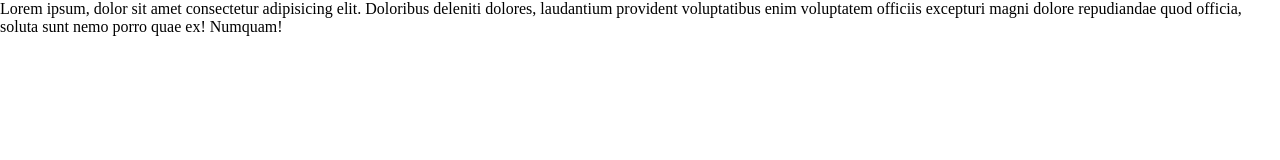
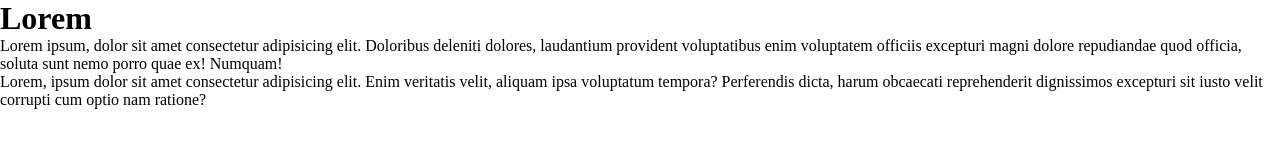
Before and after one commit to Bubbl33s/sesion-22, a plain HTML site: page index.html in a window 1280 px wide. Drawn offline with Linux system fonts and the light colour scheme.

Commit message:
Algunos nuevos parrafos

```diff
--- a/index.html
+++ b/index.html
@@ -3,15 +3,24 @@
   <head>
     <meta charset="UTF-8" />
     <meta name="viewport" content="width=device-width, initial-scale=1.0" />
-    <title>Document</title>
+    <title>Sesión 22</title>
     <link rel="stylesheet" href="./assets/css/style.css" />
   </head>
   <body>
+    <h1>Lorem</h1>
+
     <p>
       Lorem ipsum, dolor sit amet consectetur adipisicing elit. Doloribus
       deleniti dolores, laudantium provident voluptatibus enim voluptatem
       officiis excepturi magni dolore repudiandae quod officia, soluta sunt nemo
       porro quae ex! Numquam!
     </p>
+
+    <p>
+      Lorem, ipsum dolor sit amet consectetur adipisicing elit. Enim veritatis
+      velit, aliquam ipsa voluptatum tempora? Perferendis dicta, harum obcaecati
+      reprehenderit dignissimos excepturi sit iusto velit corrupti cum optio nam
+      ratione?
+    </p>
   </body>
 </html>
```
